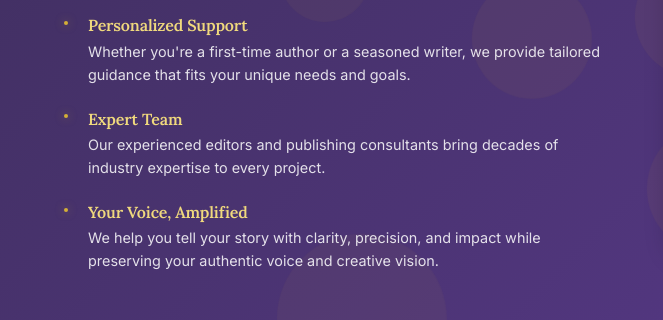
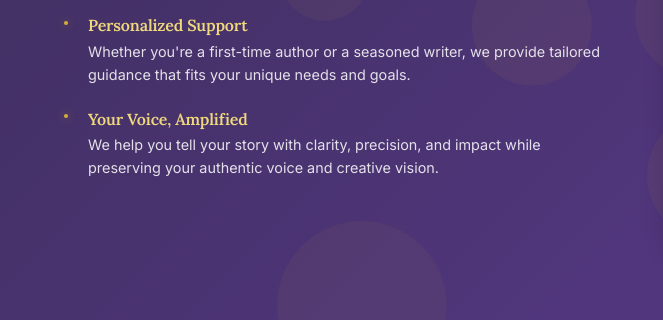
Before and after one commit to dustinwdev/nova-sei-website, an Eleventy site: page src/index.njk in a window 1280 px wide. Shown: the part 922-1242 px from the top of the page, 0-663 px from the left. Built offline with nearby package versions, Linux system fonts and the light colour scheme; Eleventy itself is replaced by a stand-in of ours; files that its build step writes are made by us from their sources.

Commit message:
Removed team messaging from about section

```diff
--- a/src/index.njk
+++ b/src/index.njk
@@ -53,10 +53,6 @@ title: Professional Publishing Services
                     <div class="about-feature">
                         <h4 class="feature-title">Personalized Support</h4>
                         <p class="feature-text">Whether you're a first-time author or a seasoned writer, we provide tailored guidance that fits your unique needs and goals.</p>
-                    </div>
-                    <div class="about-feature">
-                        <h4 class="feature-title">Expert Team</h4>
-                        <p class="feature-text">Our experienced editors and publishing consultants bring decades of industry expertise to every project.</p>
                     </div>
                     <div class="about-feature">
                         <h4 class="feature-title">Your Voice, Amplified</h4>
```
